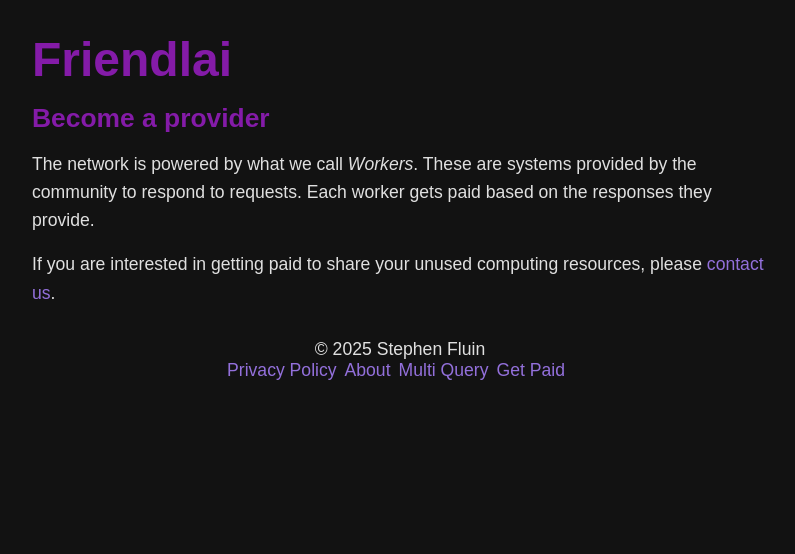
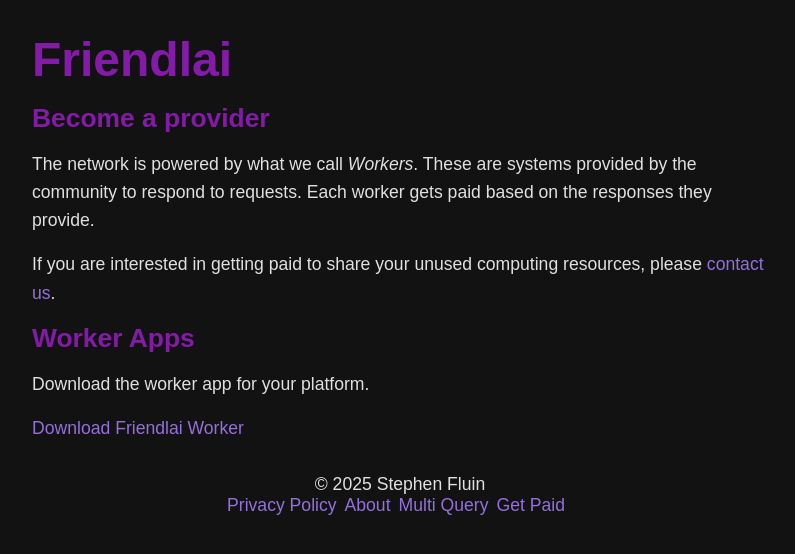
Before and after one commit to StephenFluin/friendlai, an Angular app: page /become-a-provider in a window 1280 px wide. Shown: the top 554 px of the page, without its empty margins (240-1035 px from the left). Built offline with nearby package versions, Linux system fonts and the light colour scheme.

Commit message:
feat: add worker app download link

```diff
--- a/src/app/become-a-provider/become-a-provider.html
+++ b/src/app/become-a-provider/become-a-provider.html
@@ -7,3 +7,6 @@
   If you are interested in getting paid to share your unused computing resources, please
   <a href="mailto:friendlai@mortalpowers.com">contact us</a>.
 </p>
+<h2>Worker Apps</h2>
+<p>Download the worker app for your platform.</p>
+<p><a href="https://github.com/StephenFluin/friendlai/releases/latest" target="_blank">Download Friendlai Worker</a></p>
```
